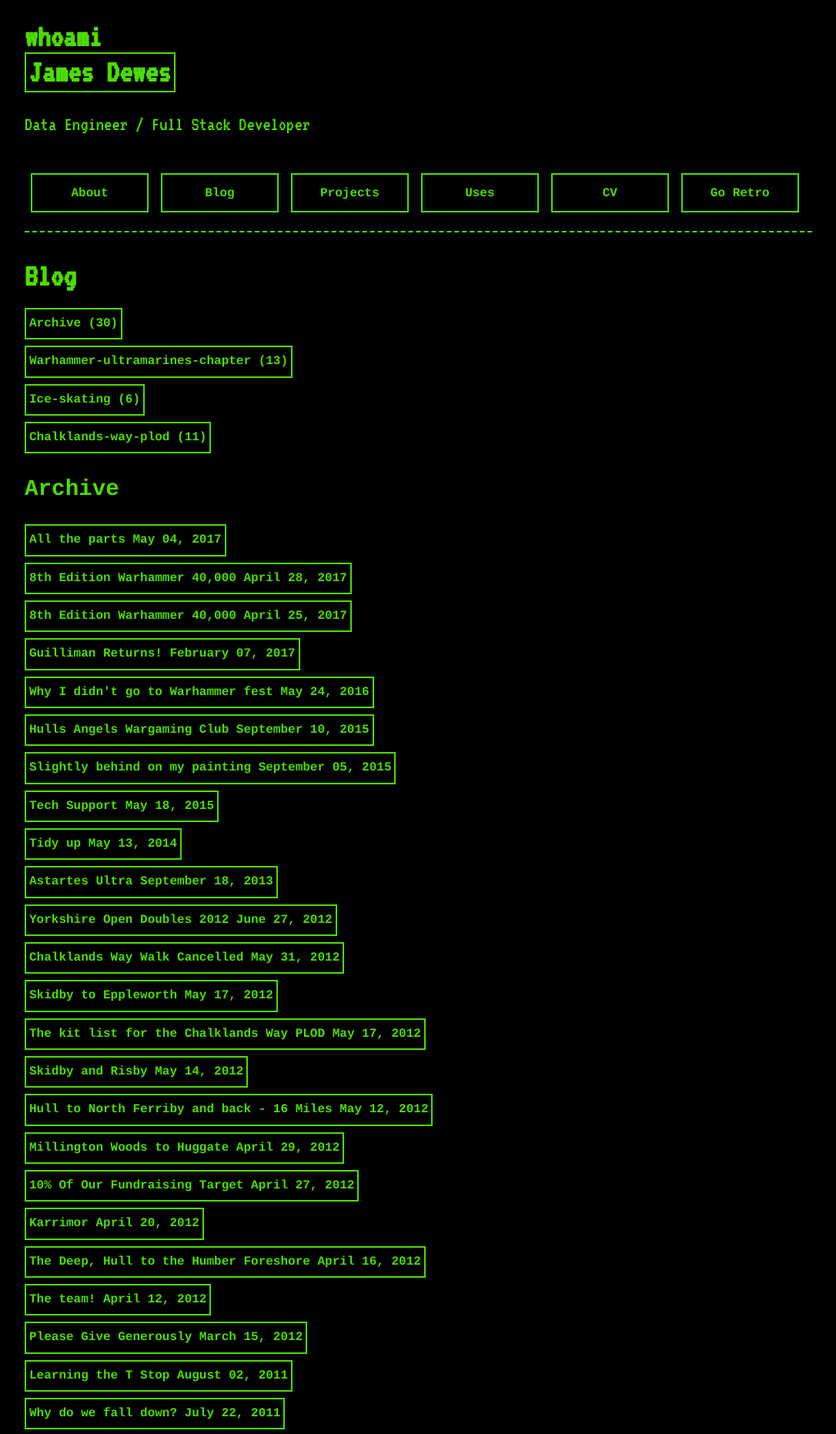
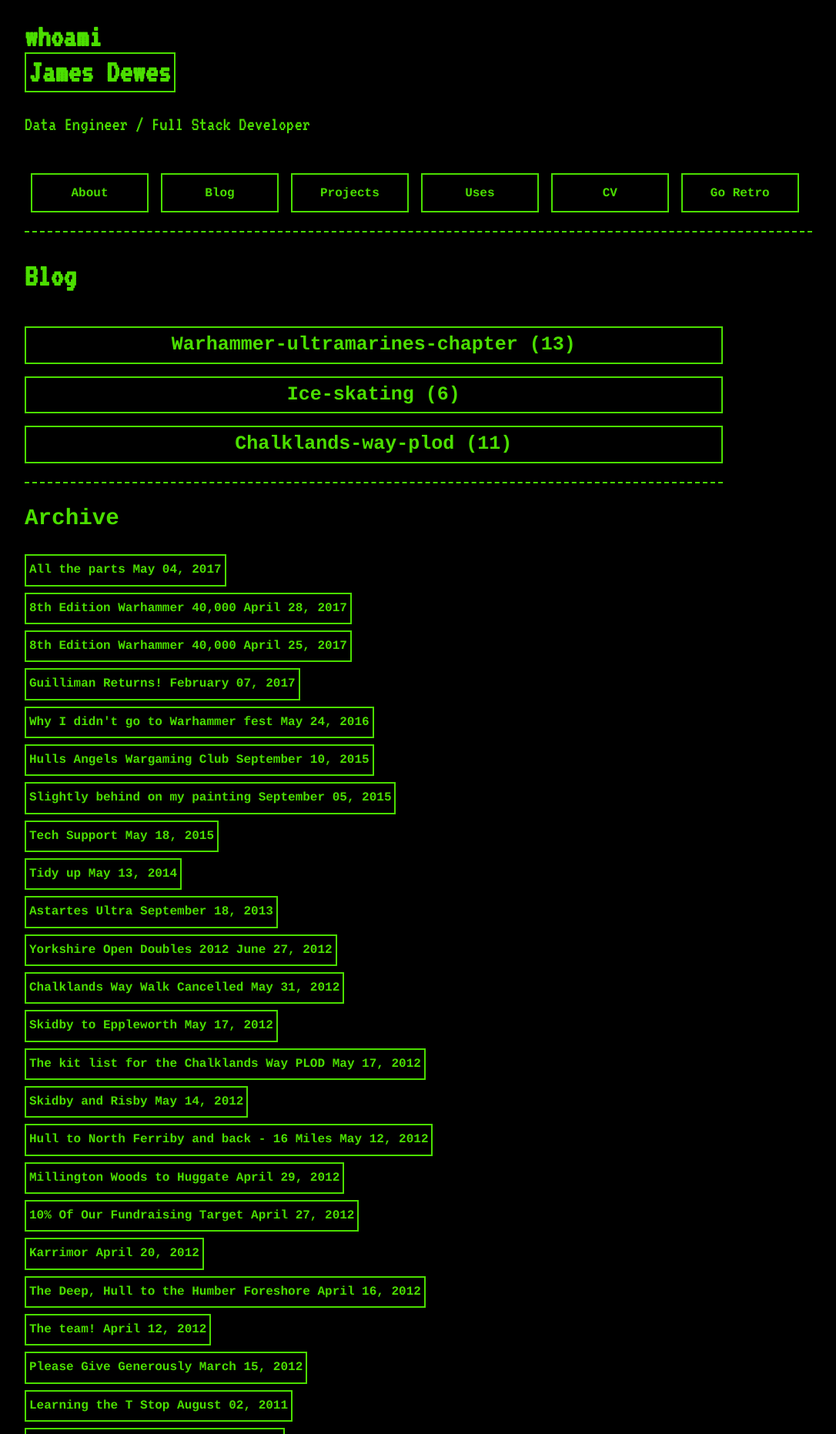
Before and after one commit to james-dewes/james-dewes.github.io, a Jekyll site: the page built from blog.markdown, in a window 1280 px wide. Shown: the top 1863 px of the page at 77% size, without its empty margins (96-1182 px from the left). Built offline with Jekyll 4.4.1, drawn with Linux system fonts in a browser that asks for light colours; nearby versions of some CDN libraries; library files that are not in the unit come from our copies.

Commit message:
Changes the category list to navigation

```diff
--- a/blog.markdown
+++ b/blog.markdown
@@ -4,15 +4,15 @@
 sub-title: Find out more
 permalink: /blog/
 ---
-<ul class="archive-list">
+<nav>
 {% assign categories_list = site.categories %}
     {% for category in categories_list %}
       {% if category[0] != 'blog'%}
-        <li><a href="#{{ category[0] | downcase | url_escape | strip | replace: ' ', '-' }}">{{ category[0] | capitalize }} ({{ category[1].size }})</a></li>
+        <a href="#{{ category[0] | downcase | url_escape | strip | replace: ' ', '-' }}">{{ category[0] | capitalize }} ({{ category[1].size }})</a>
       {% endif %}
     {% endfor %}
 {% assign categories_list = nil %}
-</ul>
+</nav>
 
 {% for category in site.categories %}
   {% if category[0] != 'blog' %}
```
